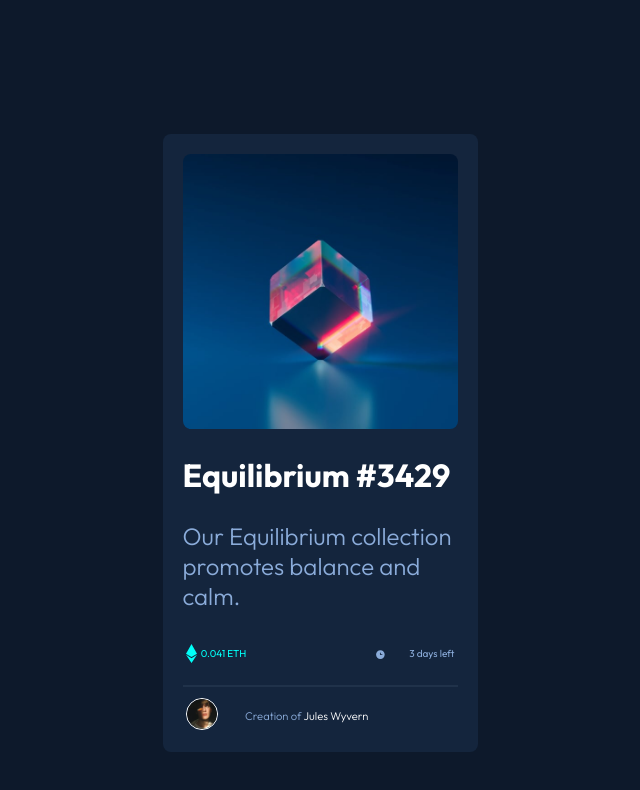
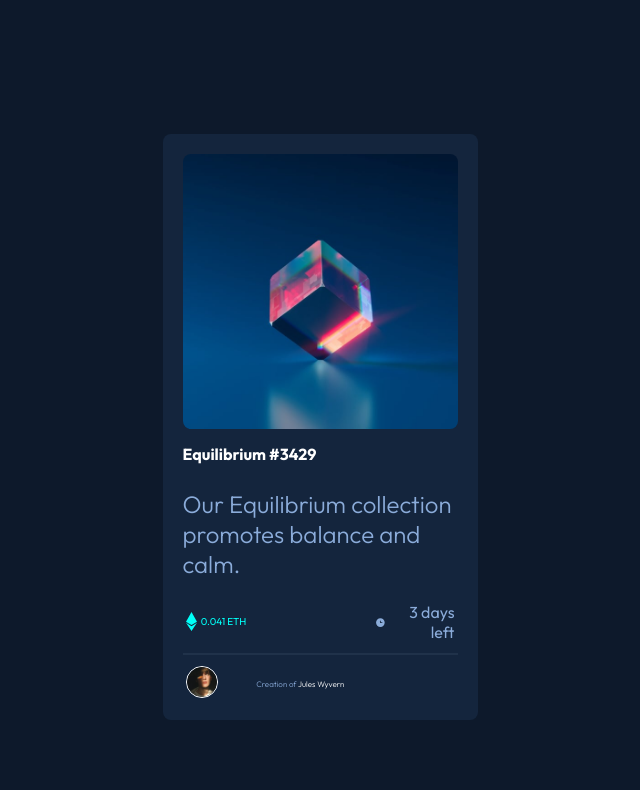
Before and after one commit to kelseychristensen/NFT-preview-card-component, a plain HTML site: page index.html in a window 1280 px wide. Shown: the whole page, without its empty margins (320-960 px from the left). Drawn offline with Linux system fonts and the light colour scheme.

Commit message:
Update style.css

```diff
--- a/css/style.css
+++ b/css/style.css
@@ -68,7 +68,7 @@ img {
 h1 {
    font-family: 'Outfit', sans-serif;
    font-weight: bold;
-   font-size: 2rem;
+   font-size: 1rem;
    color: hsl(0, 0%, 100%);
    }
 
@@ -95,7 +95,7 @@ p {
   padding: 0 20px 0 0;
   font-family: 'Outfit', sans-serif;
   font-weight: 300;
-  font-size: 0.7rem;
+  font-size: 0.5rem;
   color: hsl(215, 51%, 70%);
   vertical-align: middle;
 }
@@ -171,7 +171,7 @@ td {
   text-align: right;
   font-family: 'Outfit', sans-serif;
   font-weight: 400;
-  font-size: 0.625rem;
+  font-size: 1rem;
   color: hsl(215, 51%, 70%);
   vertical-align: center;
   padding: auto;
```
